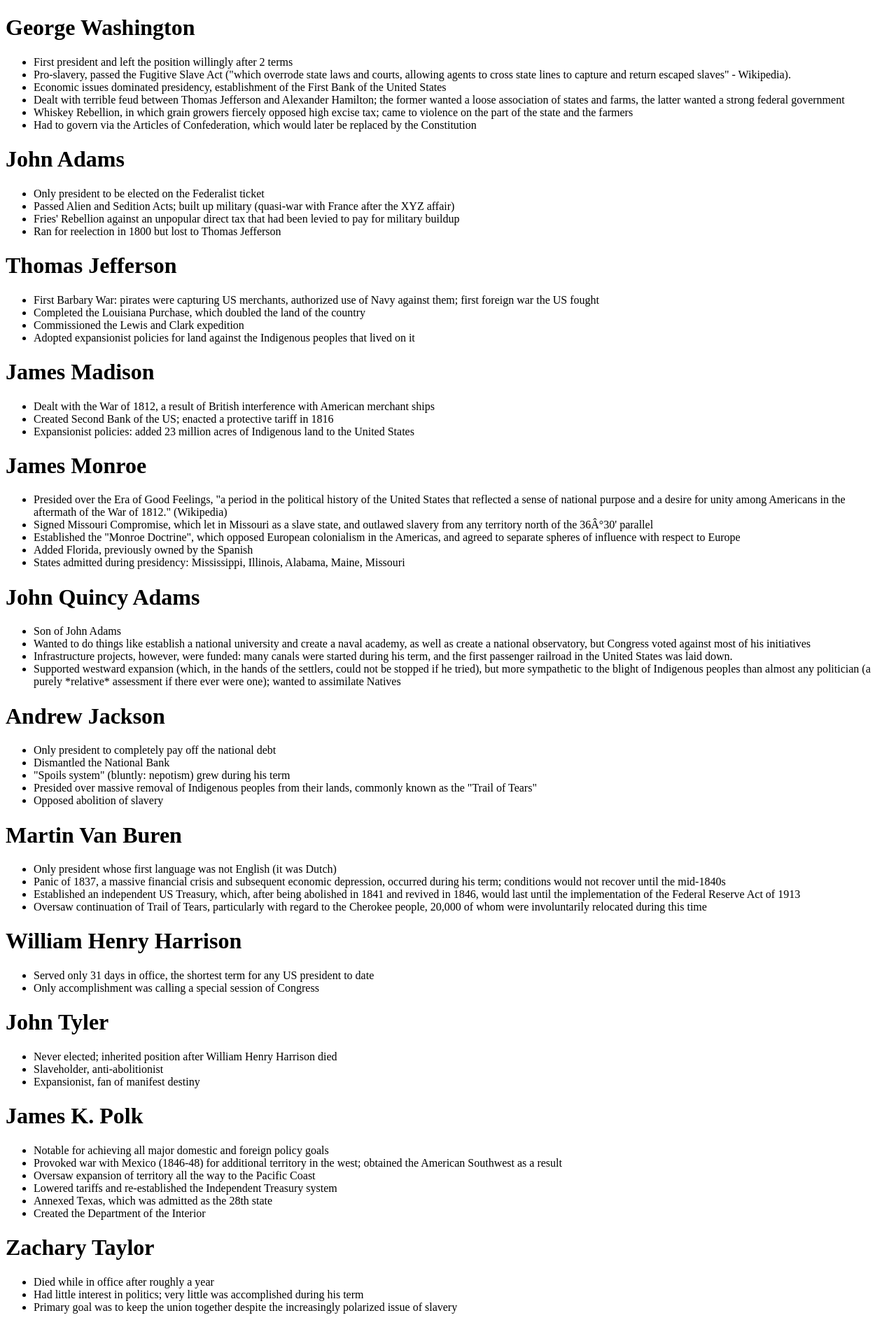
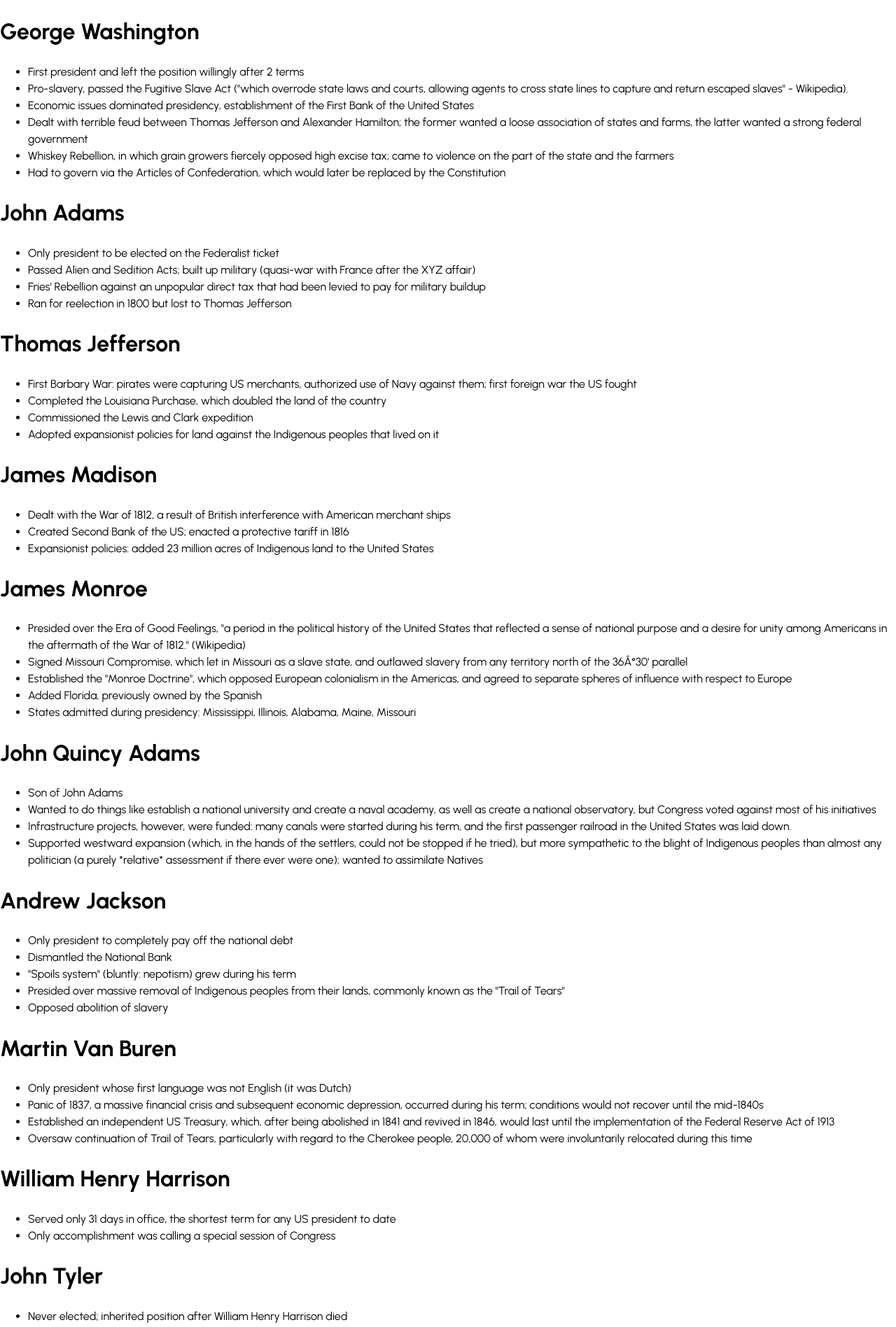
Before and after one commit to kbdonnally/presidents, a Jekyll site: the page built from index.html, in a window 1280 px wide. Shown: the top 1896 px of the page at 70% size. Built offline with Jekyll 4.4.1, drawn with Linux system fonts in a browser that asks for light colours.

Commit message:
Add CSS layout and font files

```diff
--- /dev/null
+++ b/assets/css/_scss/_layouts/_base.scss
@@ -0,0 +1,5 @@
+body {
+	margin: 0;
+	font-family: $urbanist;
+	line-height: 1.5;
+}
--- /dev/null
+++ b/assets/css/_scss/_pages/_timeline.scss
@@ -0,0 +1 @@
+// president timeline CSS
--- /dev/null
+++ b/assets/css/_scss/_vars/_fonts.scss
@@ -0,0 +1 @@
+$urbanist: 'Urbanist', sans-serif;
--- a/assets/css/style.scss
+++ b/assets/css/style.scss
@@ -16,9 +16,12 @@
 //            (NB: vars first b/c can't invoke b/f define)
 
 // vars:
+@import '_vars/fonts';
 
 // layouts:
+@import '_layouts/base';
 
 // nav:
 
 // pages:
+@import '_pages/timeline'
```
